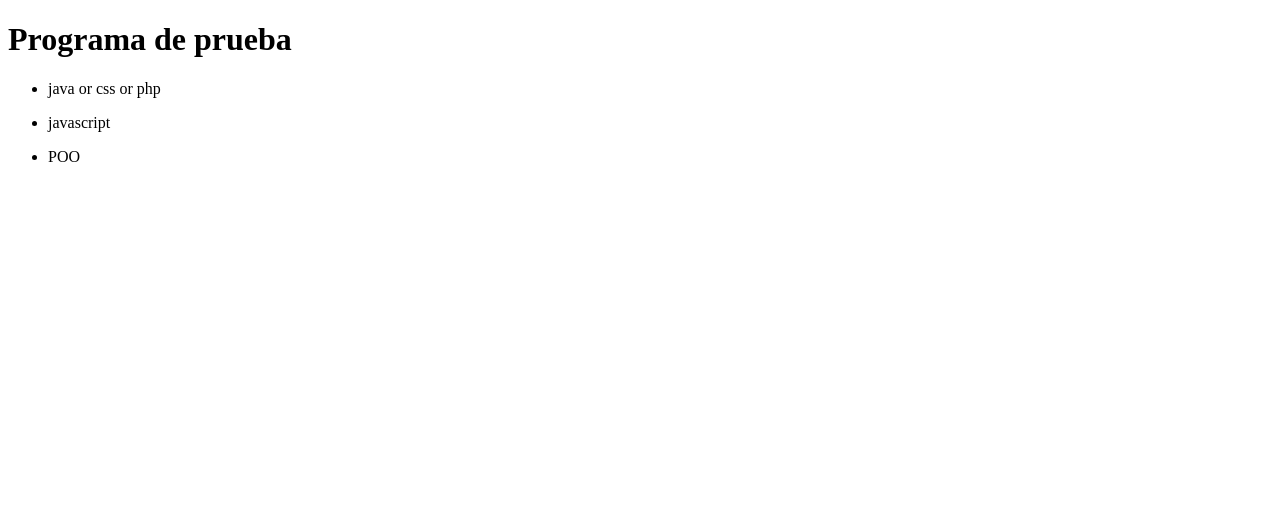
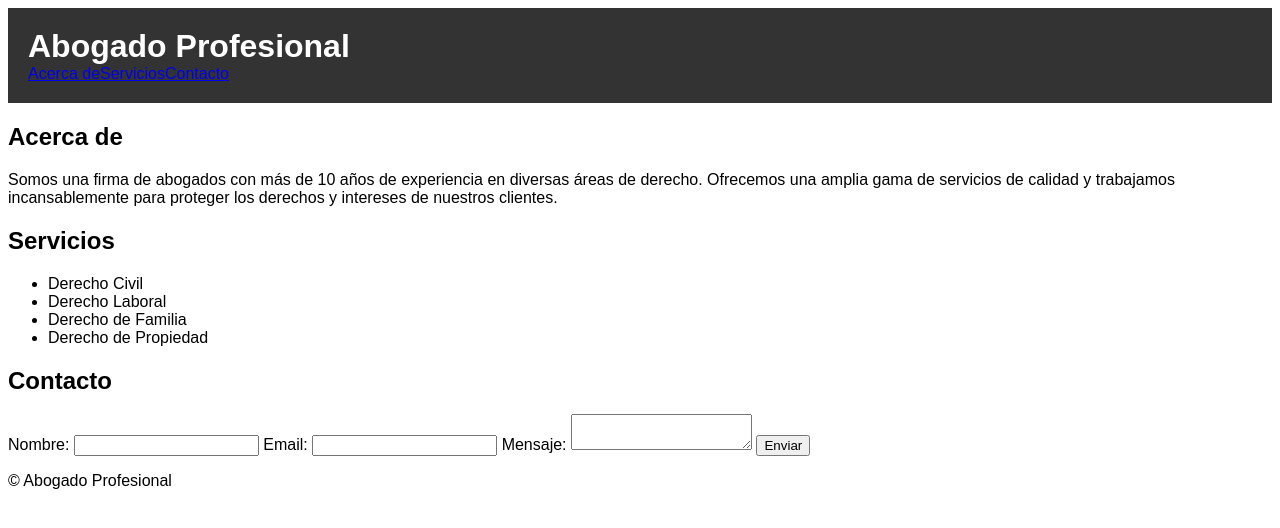
Before and after one commit to LR16032/alura-git, a plain HTML site: page index.html in a window 1280 px wide. Drawn offline with Linux system fonts and the light colour scheme.

Commit message:
nueva modificacion chatgpt

```diff
--- a/index.html
+++ b/index.html
@@ -1,23 +1,51 @@
 <!DOCTYPE html>
-<html lang="en">
+<html>
 <head>
-    <meta charset="UTF-8">
-    <meta http-equiv="X-UA-Compatible" content="IE=edge">
-    <meta name="viewport" content="width=device-width, initial-scale=1.0">
-    <title>Document</title>
+  <meta charset="UTF-8">
+  <title>Abogado Profesional</title>
+  <link rel="stylesheet" type="text/css" href="style.css">
 </head>
 <body>
-    <h1>Programa de prueba</h1>
-    <ul>
-        <li>
-           <p>java or css or php</p>
-        </li>
-        <li>
-           <p>javascript</p>
-        </li>
-        <li>
-           <p>POO</p>
-        </li>
-    </ul>
+  <header>
+    <h1>Abogado Profesional</h1>
+    <nav>
+      <ul>
+        <li><a href="#acerca">Acerca de</a></li>
+        <li><a href="#servicios">Servicios</a></li>
+        <li><a href="#contacto">Contacto</a></li>
+      </ul>
+    </nav>
+  </header>
+  <main>
+    <section id="acerca">
+      <h2>Acerca de</h2>
+      <p>Somos una firma de abogados con más de 10 años de experiencia en diversas áreas de derecho. Ofrecemos una amplia gama de servicios de calidad y trabajamos incansablemente para proteger los derechos y intereses de nuestros clientes.</p>
+    </section>
+    <section id="servicios">
+      <h2>Servicios</h2>
+      <ul>
+        <li>Derecho Civil</li>
+        <li>Derecho Laboral</li>
+        <li>Derecho de Familia</li>
+        <li>Derecho de Propiedad</li>
+      </ul>
+    </section>
+    <section id="contacto">
+      <h2>Contacto</h2>
+      <form action="enviar.php" method="post">
+        <label for="nombre">Nombre:</label>
+        <input type="text" id="nombre" name="nombre" required>
+        <label for="email">Email:</label>
+        <input type="email" id="email" name="email" required>
+        <label for="mensaje">Mensaje:</label>
+        <textarea id="mensaje" name="mensaje" required></textarea>
+        <input type="submit" value="Enviar">
+      </form>
+    </section>
+  </main>
+  <footer>
+    <p>&copy; Abogado Profesional</p>
+  </footer>
+  <script src="script.js"></script>
 </body>
 </html>
--- /dev/null
+++ b/style.css
@@ -0,0 +1,20 @@
+body {
+    font-family: Arial, sans-serif;
+  }
+
+  header {
+    background-color: #333;
+    color: #fff;
+    padding: 20px;
+  }
+
+  header h1 {
+    margin: 0;
+  }
+
+  header nav ul {
+    list-style: none;
+    margin: 0;
+    padding: 0;
+    display: flex;
+  }
```
